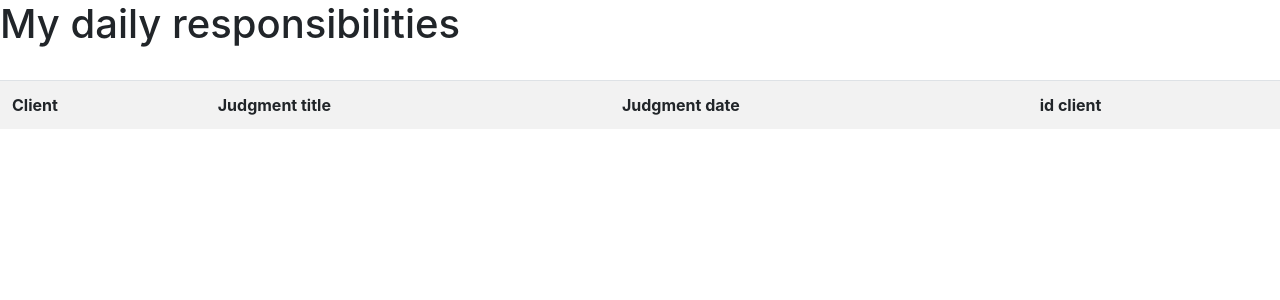
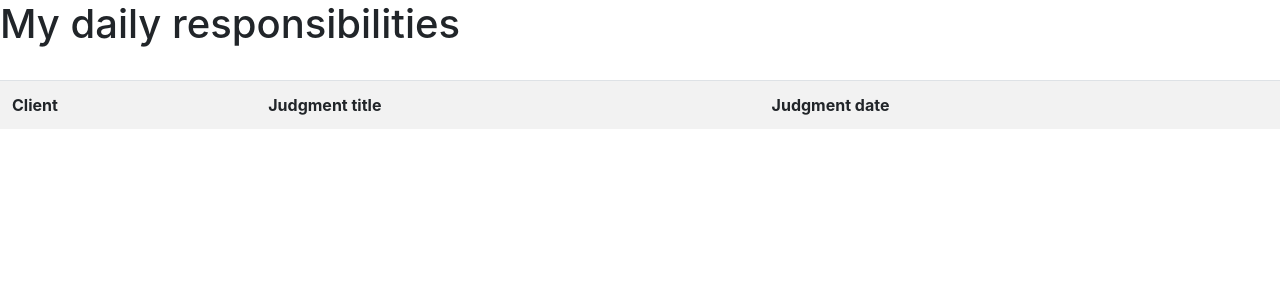
Before and after one commit to Rale1994/lawyer-office, a Flask app: page /responsibilities in a window 1280 px wide. Shown: the part 56-356 px from the top of the page. Run offline with Flask 2, Linux system fonts and the light colour scheme; data comes from the database, SQL or seed files in the repository; both versions use the stored data as it was after the commit; lists and menus that the app fills with data are empty; some libraries are stand-ins or nearby versions.

Commit message:
Added responsibilities

```diff
--- a/blog/templates/responsibilities.html
+++ b/blog/templates/responsibilities.html
@@ -7,26 +7,20 @@
         <th>Client</th>
         <th>Judgment title</th>
         <th>Judgment date</th>
-        <th>id client</th>
 
 
     </tr>
     {% for judgment in judgments %}
     <tr>
-        {% for client in clients_list %}
-        <td>{{client.first_name}} {{client.last_name}}</td>
-        <td>{{judgment.title}}</td>
-        <td>{{judgment.date}}</td>
-        <td>{{judgment.client_id}}</td>
+        {% for clients in clients_list[judgment.id] %}
+
+            <td>{{clients.first_name}} {{clients.last_name}}</td>
+            <td>{{judgment.title}}</td>
+            <td>{{judgment.date}}</td>
+
+        {%endfor%}
     </tr>
-
-    {%endfor%}
     {%endfor%}
 </table>
 
-<br>
-<br>
-{% for client in clients_list %}
-<p>{{client.first_name}} {{client.last_name}}</p>
-{%endfor%}
 {% endblock content %}
--- a/client/routes.py
+++ b/client/routes.py
@@ -104,16 +104,18 @@ def add_judgments(client_id):
 
 @client.route("/responsibilities", methods=['GET'])
 def responsibilities():
-    global clients
-    start_day = datetime.today().date()
-    end_day = datetime.today().date() + timedelta(days=1)
+    start_day = datetime.today().date() + timedelta(days=3)
+    end_day = datetime.today().date() + timedelta(days=4)
     judgments = Judgment.query.filter(Judgment.date.between(start_day, end_day)).all()
+
+    all_clients = {
+
+    }
     for judgment in judgments:
-        clients = Client.query.filter(Client.id == judgment.client_id).all()
-        return render_template("responsibilities.html", judgments=judgments, clients_list=clients,
-                               title="Responsibities")
+        all_clients[judgment.id] = Client.query.filter(Client.id == judgment.client_id).all()
+    return render_template("responsibilities.html", judgments=judgments, clients_list=all_clients,
+                           title="Responsibities")
 
-    return render_template("responsibilities.html")
 
 def get_client_for_combo():
     fname_and_lname = [(client.first_name, client.last_name) for client in
```
Also changed, not shown: blog/templates/test.html (added, +13 -0 lines), blog/database.db, blog/static/img/6bcead22a44211dc.png (added).
